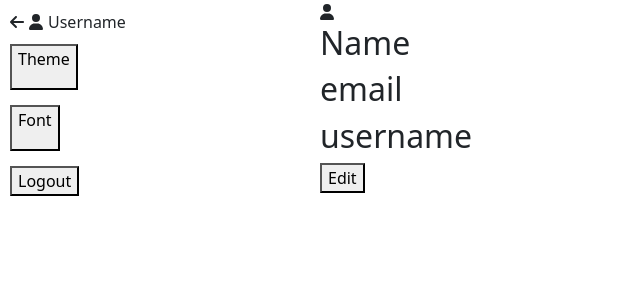
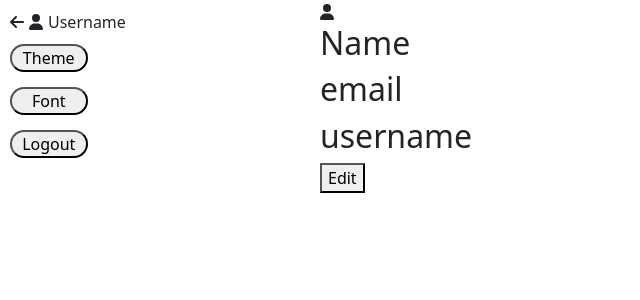
Before and after one commit to Ahmad-ayoub/Voca, a React (Create React App) app: page /SettingsPage in a window 1280 px wide. Shown: the top 300 px of the page, without its empty margins (0-640 px from the left). Built offline with nearby package versions, Linux system fonts and the light colour scheme.

Commit message:
fixing buttons in settingsPage

```diff
--- a/src/Components/SettingsPage/SettingsPage.css
+++ b/src/Components/SettingsPage/SettingsPage.css
@@ -18,3 +18,19 @@
   grid-row-gap: 15px;
   display: grid;
 }
+
+.button_shape {
+  width: 25%;
+  padding: 0;
+  margin: 0;
+  border-radius: 15px;
+  transition: transform 0.3s ease;
+}
+
+.button_shape:hover {
+  transform: scale(1.1);
+}
+
+.btntext_format {
+  margin: inherit;
+}
--- a/src/Components/SettingsPage/settingsPage.js
+++ b/src/Components/SettingsPage/settingsPage.js
@@ -13,18 +13,18 @@ const SettingsPage = () => {
         </div>
         <div className="button_layout">
           <div>
-            <button>
-              <p>Theme</p>
+            <button className="button_shape">
+              <p className="btntext_format">Theme</p>
             </button>
           </div>
           <div>
-            <button>
-              <p>Font</p>
+            <button className="button_shape">
+              <p className="btntext_format">Font</p>
             </button>
           </div>
           <div>
-            <button>
-              <>Logout</>
+            <button className="button_shape">
+              <p className="btntext_format">Logout</p>
             </button>
           </div>
         </div>
```
